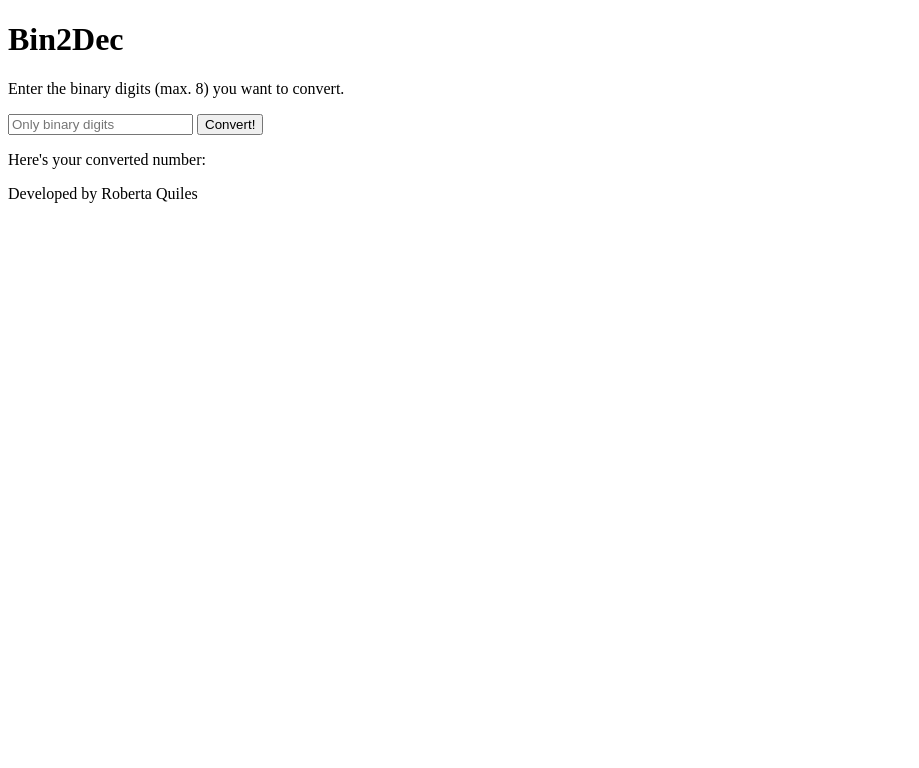
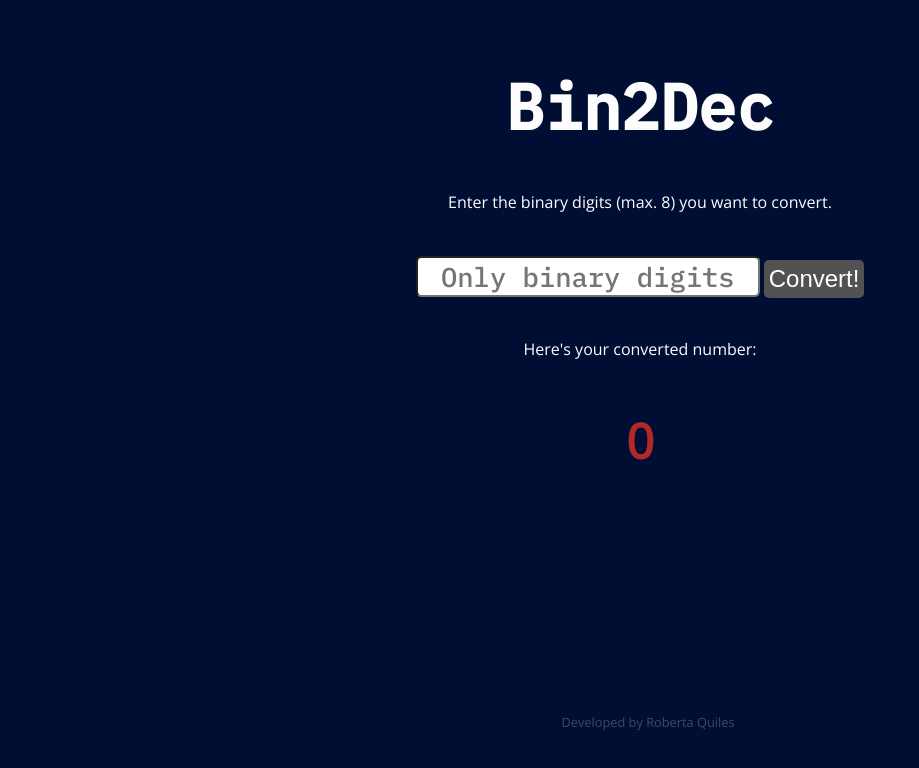
Before and after one commit to roquiles/bin2dec, a plain HTML site: page index.html in a window 1280 px wide. Shown: the whole page, without its empty margins (0-919 px from the left). Drawn offline with nearby package versions, Linux system fonts and the light colour scheme.

Commit message:
Add styles to webpage

```diff
--- a/index.html
+++ b/index.html
@@ -4,13 +4,20 @@
     <meta charset="UTF-8" />
     <meta http-equiv="X-UA-Compatible" content="IE=edge" />
     <meta name="viewport" content="width=device-width, initial-scale=1.0" />
+    <link rel="preconnect" href="https://fonts.googleapis.com" />
+    <link rel="preconnect" href="https://fonts.gstatic.com" crossorigin />
+    <link
+      href="https://fonts.googleapis.com/css2?family=IBM+Plex+Mono:wght@500&family=Open+Sans&display=swap"
+      rel="stylesheet"
+    />
+    <link rel="stylesheet" href="styles.css" />
     <title>Bin2Dec</title>
   </head>
   <body>
     <h1 class="main-title">Bin2Dec</h1>
     <p class="intro">Enter the binary digits (max. 8) you want to convert.</p>
     <form action="/converting-to-decimal" method="post">
-      <div>
+      <div class="input-fields">
         <input
           type="text"
           id="binary"
@@ -22,7 +29,7 @@
     </form>
     <div>
       <p class="result-text">Here's your converted number:</p>
-      <p class="result"></p>
+      <p class="result">0</p>
     </div>
   </body>
   <footer>
--- a/styles.css
+++ b/styles.css
@@ -0,0 +1,60 @@
+* {
+  text-align: center;
+}
+
+body {
+  margin-top: 4em;
+  font-family: "Open Sans", sans-serif;
+  color: rgb(253, 253, 253);
+  background-color: rgb(0, 14, 51);
+}
+
+footer {
+  position: absolute;
+  bottom: 0;
+  width: 100%;
+  height: 100px;
+  font-size: 0.8em;
+  color: rgb(64, 72, 100);
+}
+
+.main-title {
+  font-family: "IBM Plex Mono", monospace;
+  font-size: 4em;
+}
+
+.input-fields {
+  width: 450px;
+  display: inline-block;
+}
+
+#binary {
+  margin-top: 1em;
+  font-size: 1.7em;
+  font-family: "IBM Plex Mono", monospace;
+  border-radius: 0.2em;
+}
+
+.btn {
+  margin-top: 0.7em;
+  margin-bottom: 1em;
+  font-size: 1.5em;
+  color: rgb(255, 255, 255);
+  background-color: rgb(82, 82, 82);
+  border: rgb(255, 255, 255);
+  border-radius: 00.2em;
+  padding: 0.2em;
+}
+
+.result {
+  font-size: 3em;
+  font-weight: 800;
+  color: rgb(180, 39, 39);
+}
+
+@media (max-height: 620px) {
+  footer {
+    position: static;
+    margin-top: 3em;
+  }
+}
```
